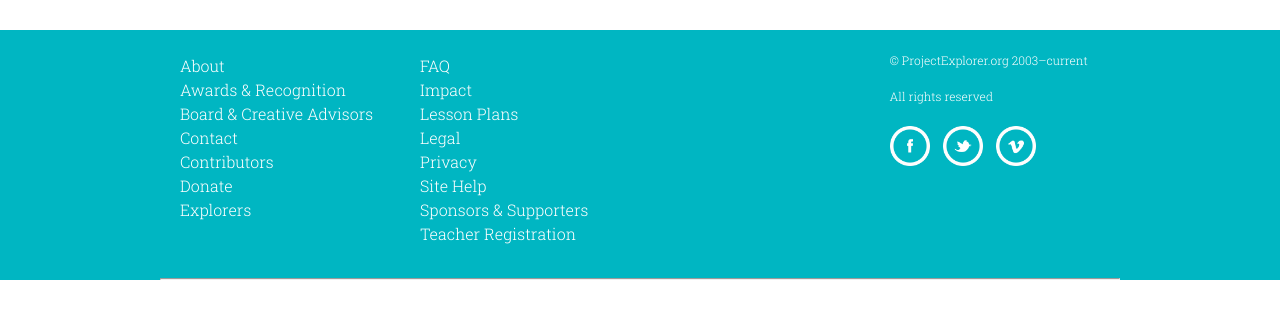
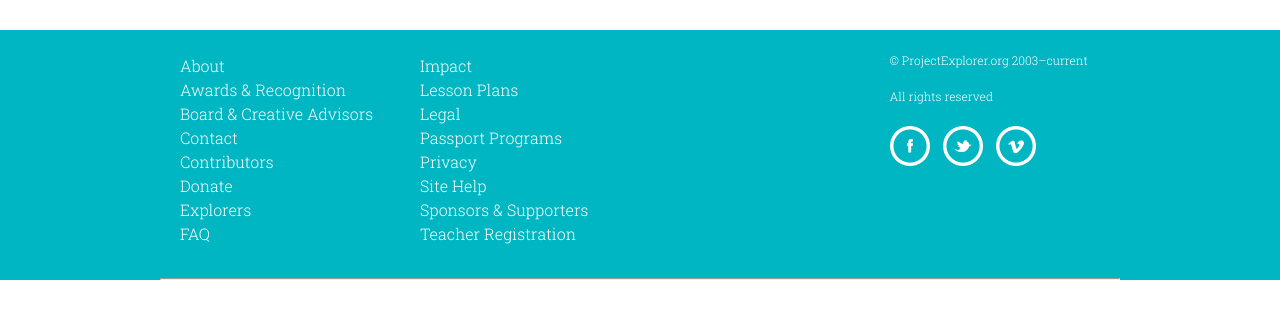
Before and after one commit to projectexplorer/projectexplorer.org, a PHP site: page /relative/page_about.php in a window 1280 px wide. Shown: the part 110-429 px from the top of the page. Run offline with PHP 8.4, Linux system fonts and the light colour scheme; some web fonts are replaced.

Commit message:
adding passport file

```diff
--- a/includes/include-footer.php
+++ b/includes/include-footer.php
@@ -9,15 +9,16 @@
                 <li><a href="/contributors">Contributors</a></li>
                 <li><a href="/about/donate">Donate</a></li>
                 <li><a href="/explorers/">Explorers</a></li>
+                <li><a href="/about/faq">FAQ</a></li>
             </ul>
         </div>
         <div class="half">
             <ul>
-                <li><a href="/about/faq">FAQ</a></li>
                 <li><a href="/about/impact">Impact</a></li>
                 <li><a href="/lessons">Lesson Plans</a></li>
                 <!--<li><a href="/about/press">Press</a></li>-->
                 <li><a href="/about/legal">Legal</a></li>
+		<li><a href="/about/passport-programs">Passport Programs</a></li>
                 <li><a href="/about/privacy">Privacy</a></li>
                 <li><a href="/about/site-help">Site Help</a></li>
                 <li><a href="/sponsors/">Sponsors &amp; Supporters</a></li>
```
